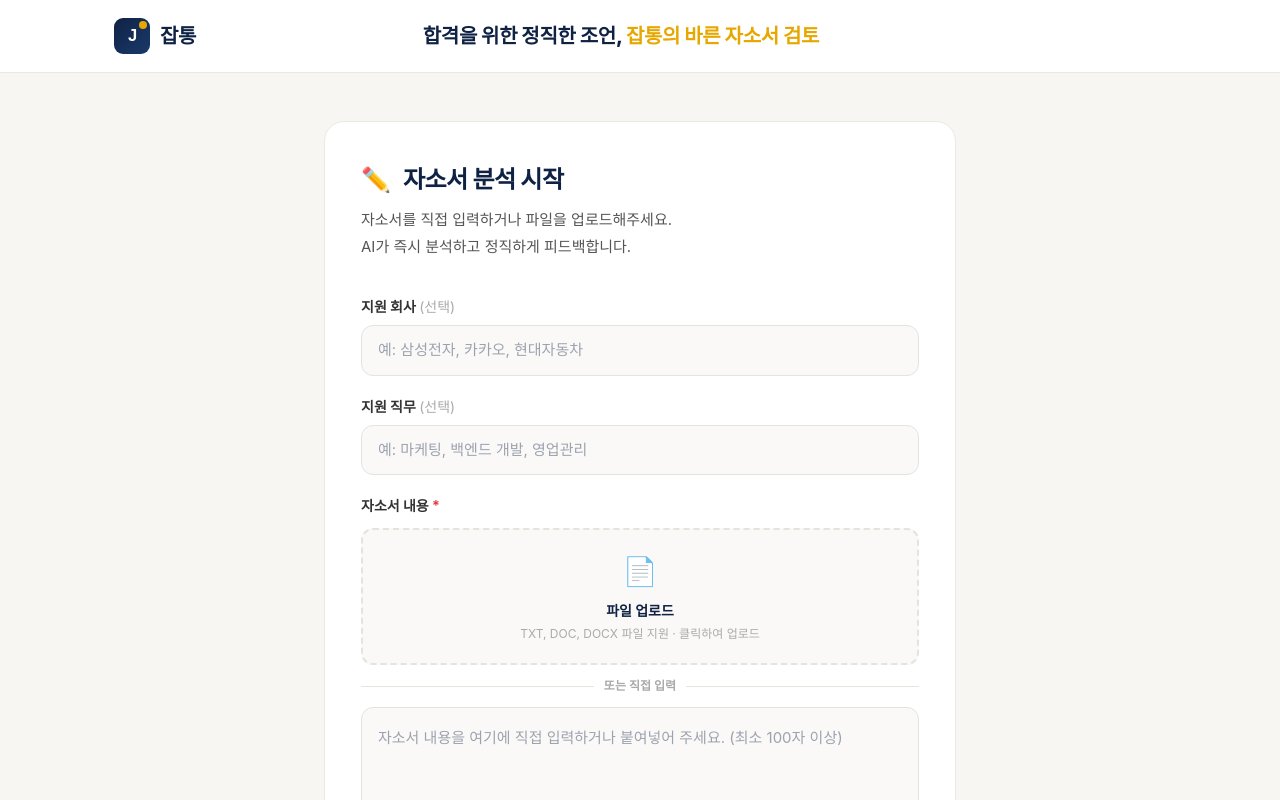
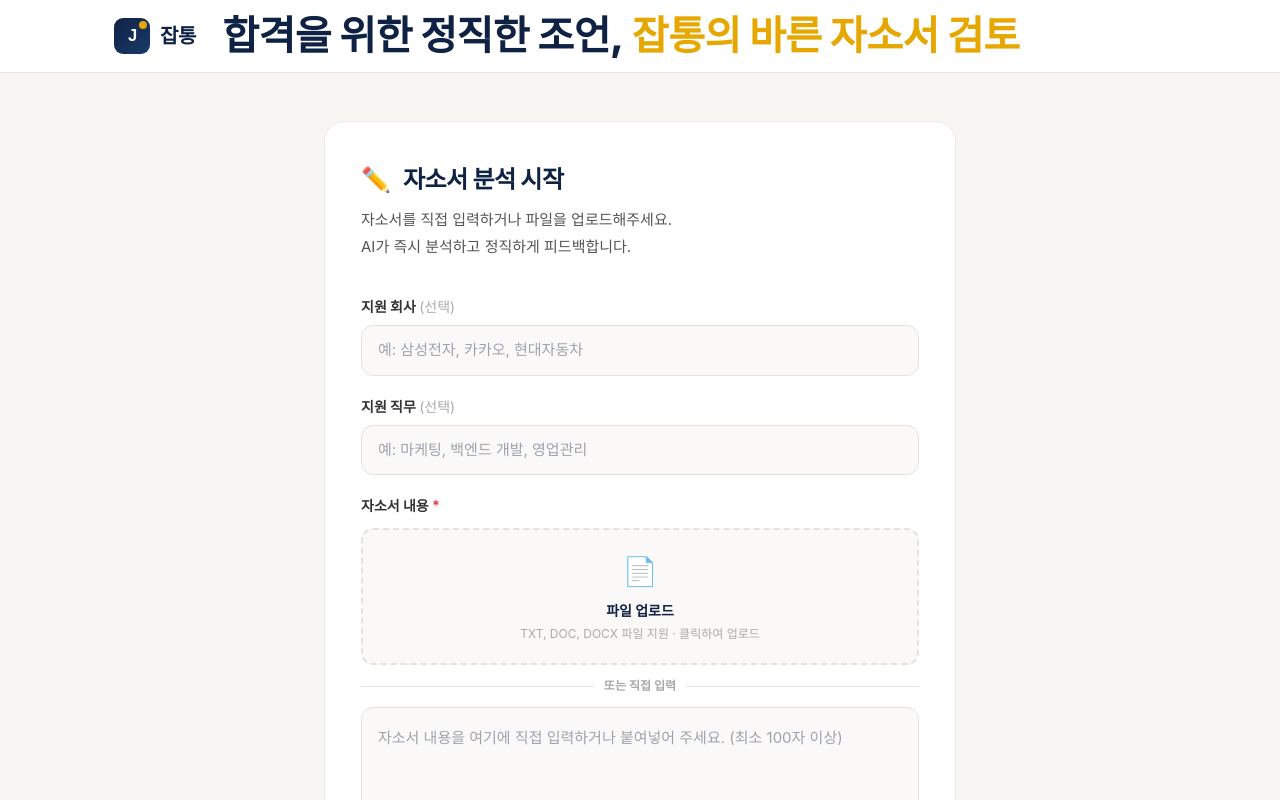
Before and after one commit to csscham-prog/jobtong, a Next.js app: page / in a window 1280 px wide. Both pictures are taken after a click on the button "무료 체험하기". Shown: the top 800 px of the page. Built offline with nearby package versions, Linux system fonts and the light colour scheme; a web font is replaced by a local one.

Commit message:
Update page.tsx

```diff
--- a/app/page.tsx
+++ b/app/page.tsx
@@ -277,8 +277,8 @@ export default function Home() {
               <Logo />
             </button>
             <div style={{ flex: 1, display: 'flex', alignItems: 'center', justifyContent: 'center' }}>
-              <p style={{ fontSize: 20, fontWeight: 800, margin: 0, whiteSpace: 'nowrap', letterSpacing: '-0.3px' }}>
-                <span style={{ color: '#0f2244' }}>합격을 위한 정직한 조언, </span>
+              <p style={{ fontSize: 40, fontWeight: 800, margin: 0, whiteSpace: 'nowrap', letterSpacing: '-0.5px', lineHeight: 1 }}>
+                <span style={{ color: '#0f2244' }}>합격을 위한 정직한 조언,&nbsp;</span>
                 <span style={{ color: '#e6a800' }}>잡통의 바른 자소서 검토</span>
               </p>
             </div>
@@ -385,8 +385,8 @@ export default function Home() {
               <Logo />
             </button>
             <div style={{ flex: 1, display: 'flex', alignItems: 'center', justifyContent: 'center' }}>
-              <p style={{ fontSize: 20, fontWeight: 800, margin: 0, whiteSpace: 'nowrap', letterSpacing: '-0.3px' }}>
-                <span style={{ color: '#0f2244' }}>합격을 위한 정직한 조언, </span>
+              <p style={{ fontSize: 40, fontWeight: 800, margin: 0, whiteSpace: 'nowrap', letterSpacing: '-0.5px', lineHeight: 1 }}>
+                <span style={{ color: '#0f2244' }}>합격을 위한 정직한 조언,&nbsp;</span>
                 <span style={{ color: '#e6a800' }}>잡통의 바른 자소서 검토</span>
               </p>
             </div>
```
